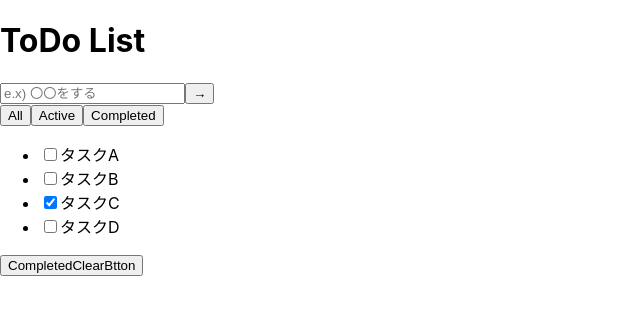
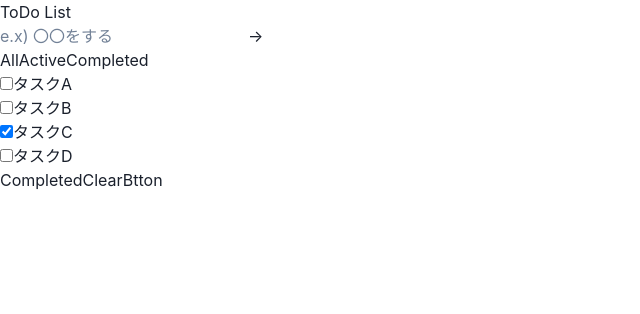
Before and after one commit to S-Yamamoto3215/react-simple-todo, a React (Create React App) app: page / in a window 1280 px wide. Shown: the top 314 px of the page, without its empty margins (0-640 px from the left). Built offline with nearby package versions, Linux system fonts and the light colour scheme.

Commit message:
chakra-uiの導入と初期設定

```diff
--- a/src/App.tsx
+++ b/src/App.tsx
@@ -1,10 +1,14 @@
 import React from 'react';
+
+import { ChakraProvider } from '@chakra-ui/react'
 
 const App = () => {
   return (
-    <div className="App">
-      <TodoListBase />
-    </div>
+    <ChakraProvider>
+      <div className="App">
+        <TodoListBase />
+      </div>
+    </ChakraProvider>
   );
 }
 
--- a/src/index.tsx
+++ b/src/index.tsx
@@ -1,6 +1,5 @@
 import React from 'react';
 import ReactDOM from 'react-dom/client';
-import './index.css';
 import App from './App';
 import reportWebVitals from './reportWebVitals';
 
```
